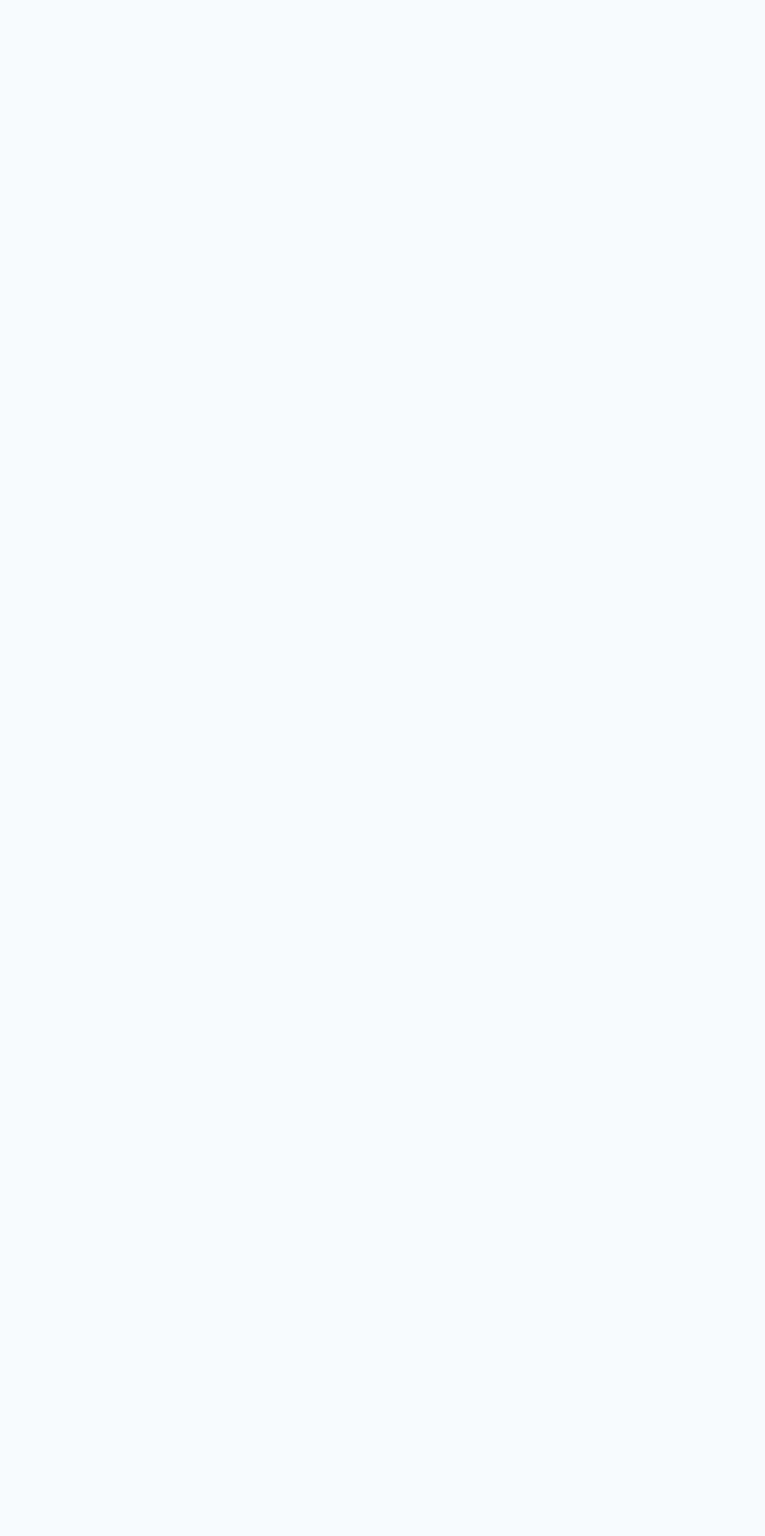
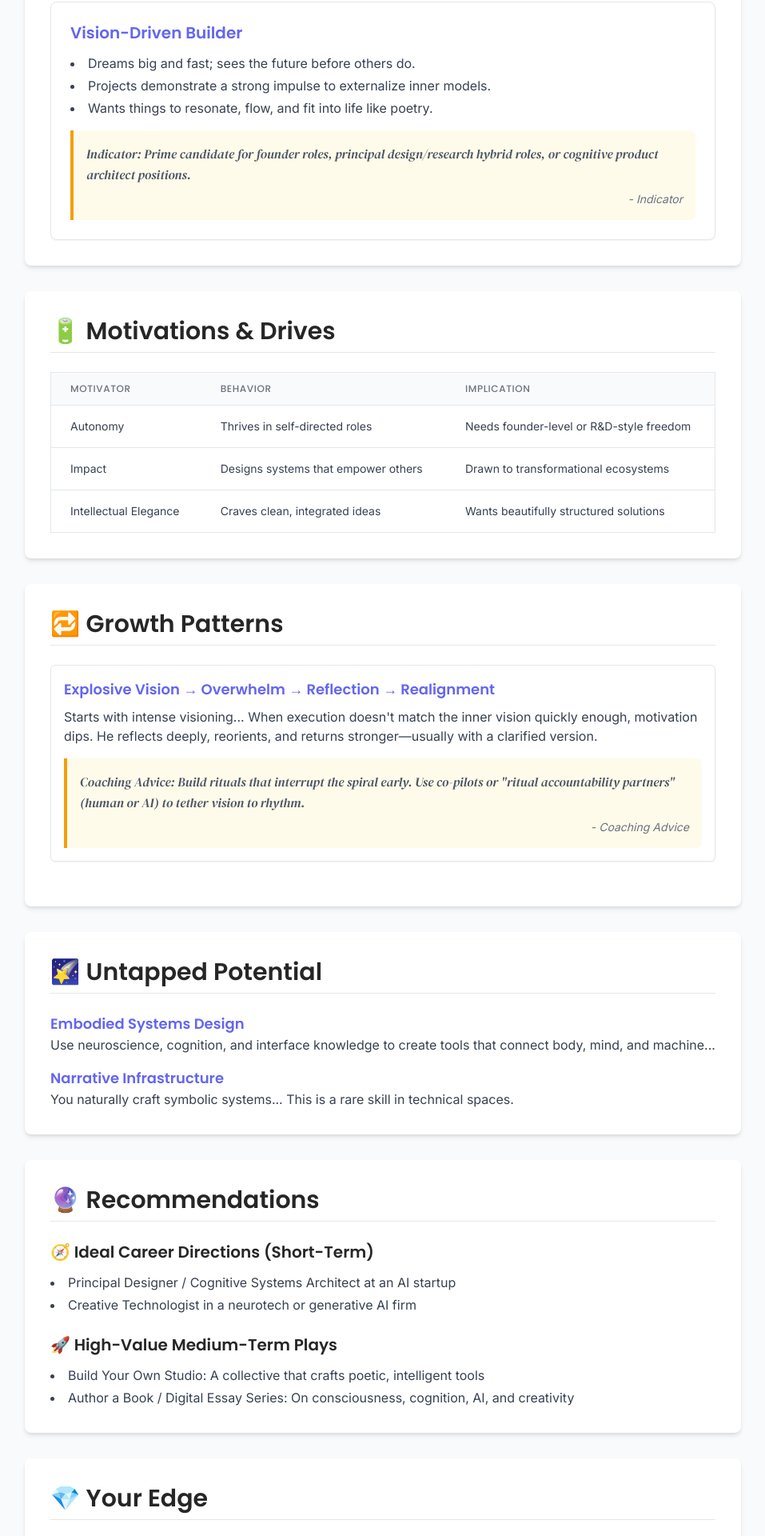
Before and after one commit to vnicolescu/vnicolescu.github.io, a React (Vite) app: page / in a window 1280 px wide. Shown: the part 820-2740 px from the top of the page at 80% size, without its empty margins (161-1118 px from the left). Before the commit the page ends 800 px from the top, so only its background shows below. Built offline with nearby package versions, Linux system fonts and the light colour scheme.

Commit message:
refactor: Restore dynamic App component

```diff
--- a/src/App.jsx
+++ b/src/App.jsx
@@ -1,14 +1,86 @@
 import React from 'react';
+import Header from './components/Header';
+import Section from './components/Section';
+import TraitCard from './components/TraitCard';
+import QuoteBlock from './components/QuoteBlock';
+import DataTable from './components/DataTable';
+import PromptBubble from './components/PromptBubble';
+import Footer from './components/Footer';
+
+// Import the profile data
+import { profileData } from './data/profileData';
 
 function App() {
   return (
-    <div className="min-h-screen bg-background">
-      <header className="bg-primary text-white p-4 text-center">
-        <h1 className="text-2xl">Vlad's Leadership Profile</h1>
-      </header>
-      <main className="p-4">
-        <p>Test content - if you can see this, React is working!</p>
+    <div className="min-h-screen bg-background relative pb-20">
+      <Header />
+      <PromptBubble promptText={profileData.prompt} />
+
+      <main className="pt-5">
+        <Section title={profileData.overview.title}>
+          <p className="text-gray-700 leading-relaxed">{profileData.overview.content}</p>
+        </Section>
+
+        <Section title="🧬 Core Traits">
+          {profileData.traits.map((trait) => (
+            <TraitCard
+              key={trait.id}
+              title={trait.title}
+              bullets={trait.bullets}
+              quote={trait.quote}
+            />
+          ))}
+        </Section>
+
+        <Section title={profileData.motivations.title}>
+          <DataTable headers={profileData.motivations.headers} rows={profileData.motivations.rows} />
+        </Section>
+
+        <Section title={profileData.growth.title}>
+          {profileData.growth.patterns.map((pattern) => (
+            <div key={pattern.id} className="mb-6 p-4 border border-gray-200 rounded-md bg-white shadow-sm">
+              <h3 className="text-lg font-heading font-semibold mb-2 text-accent-1">{pattern.title}</h3>
+              <p className="text-gray-700 mb-3">{pattern.description}</p>
+              <QuoteBlock quote={pattern.quote} source="Coaching Advice" />
+            </div>
+          ))}
+        </Section>
+
+        <Section title={profileData.potential.title}>
+            {profileData.potential.items.map((item) => (
+                <div key={item.id} className="mb-4">
+                    <h3 className="text-lg font-heading font-semibold text-accent-1">{item.title}</h3>
+                    <p className="text-gray-700">{item.description}</p>
+                </div>
+            ))}
+        </Section>
+
+        <Section title={profileData.recommendations.title}>
+            <div className="mb-6">
+                <h3 className="text-xl font-heading font-semibold mb-3 text-primary">{profileData.recommendations.shortTerm.title}</h3>
+                <ul className="list-disc list-inside space-y-1 text-gray-700">
+                    {profileData.recommendations.shortTerm.list.map((item, index) => (
+                        <li key={index}>{item}</li>
+                    ))}
+                </ul>
+            </div>
+            <div>
+                <h3 className="text-xl font-heading font-semibold mb-3 text-primary">{profileData.recommendations.mediumTerm.title}</h3>
+                 <ul className="list-disc list-inside space-y-1 text-gray-700">
+                    {profileData.recommendations.mediumTerm.list.map((item, index) => (
+                        <li key={index}>{item}</li>
+                    ))}
+                </ul>
+            </div>
+        </Section>
+
+        <Section title={profileData.closing.title}>
+          <QuoteBlock quote={profileData.closing.quote} />
+          <p className="mt-4 text-gray-700 leading-relaxed">{profileData.closing.description}</p>
+        </Section>
       </main>
+
+      <Footer />
     </div>
   );
 }
```
